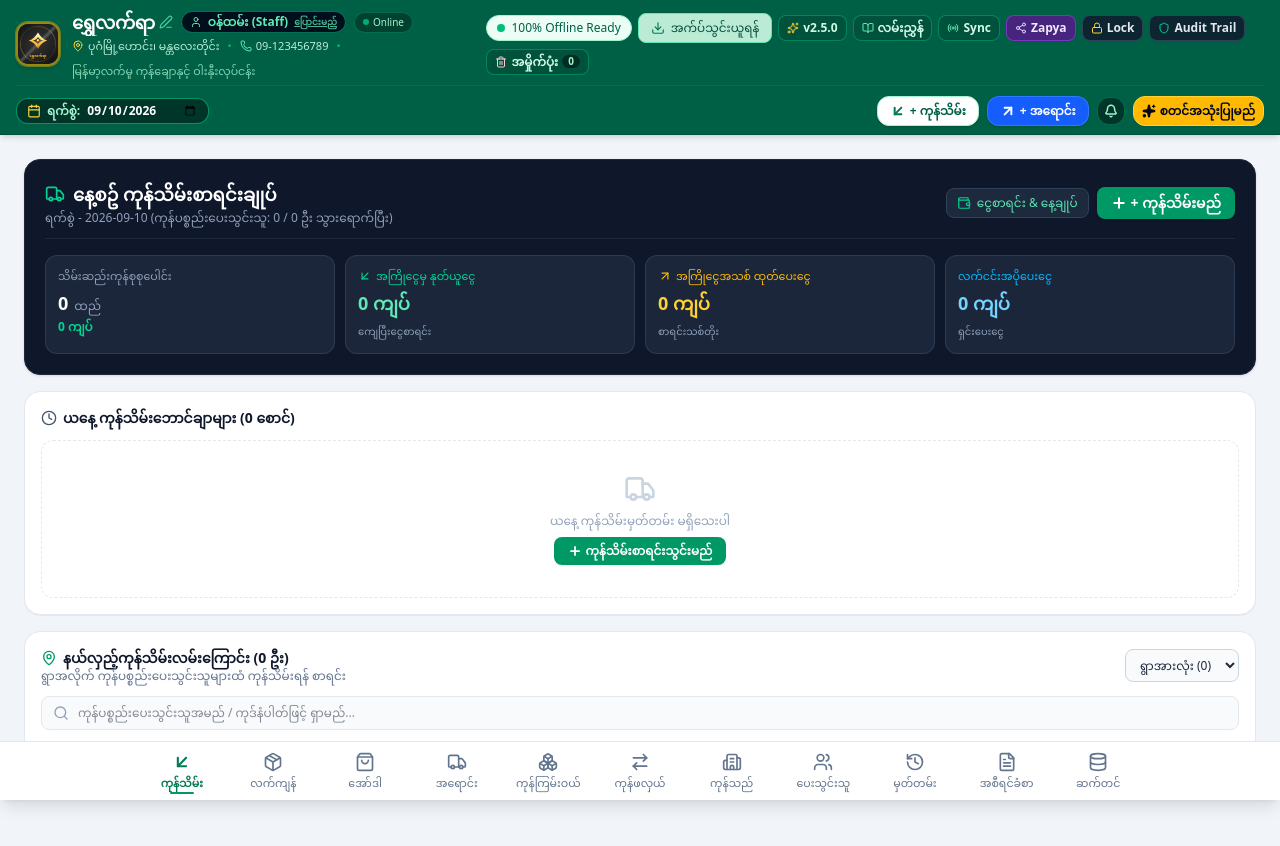
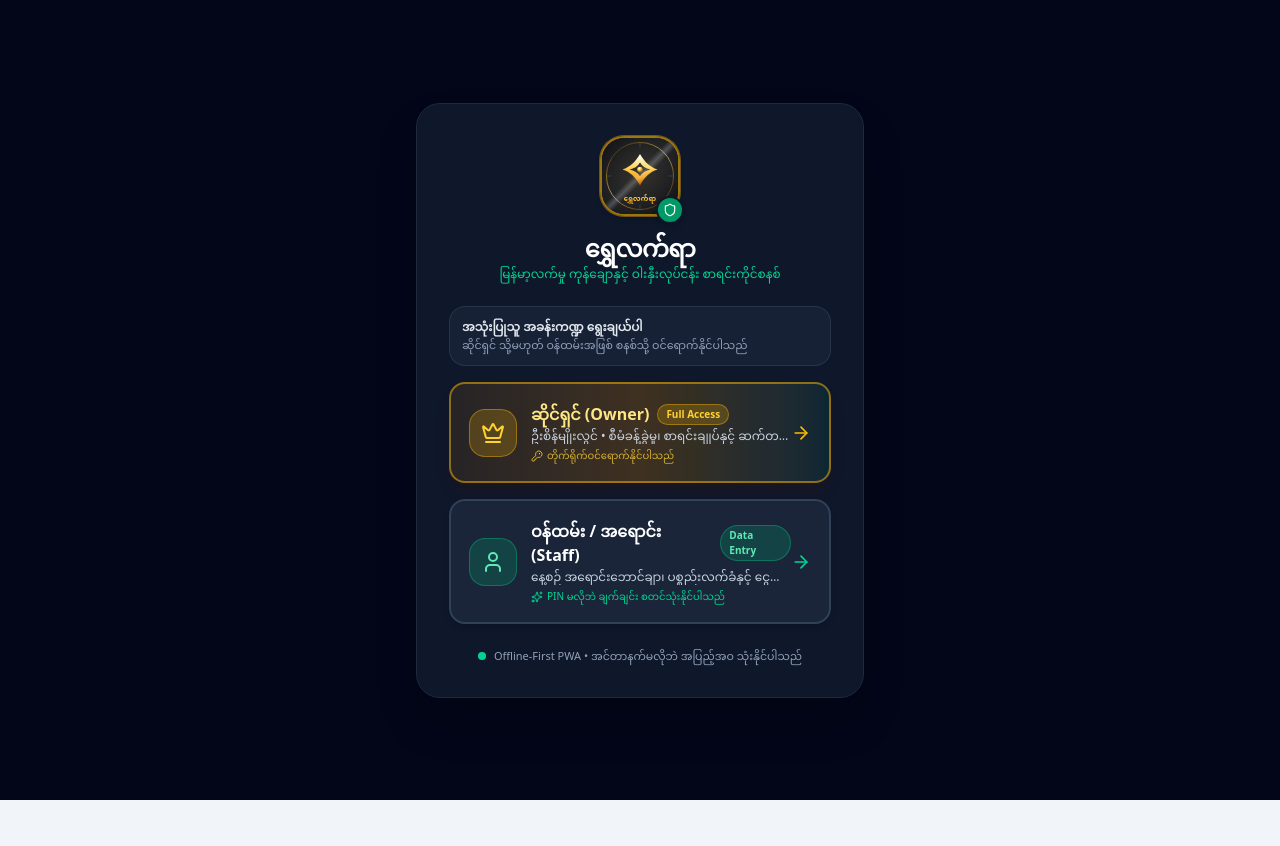
Before and after one commit to seinmyolwin/golden-hand-craft-test, a React (Vite) app: page / in a window 1280 px wide. Shown: the top 846 px of the page. After the commit the page ends 800 px from the top, so only its background shows below. Built offline with nearby package versions, Linux system fonts and the light colour scheme.

Commit message:
feat(auth): implement session-based access control
Replace static app lock guard with session verification. Integrate LoginScreen for authentication, implement async session loading, and update logout logic to properly clear session state.

```diff
--- a/src/App.tsx
+++ b/src/App.tsx
@@ -244,8 +244,28 @@ export default function App() {
   }, []);
 
   // User Session & Role State
-  const [currentSession, setCurrentSession] = useState<UserSession | null>(() => getCurrentSession());
+  const [currentSession, setCurrentSession] = useState<UserSession | null>(() => {
+    if (typeof window !== 'undefined') {
+      try {
+        const raw = sessionStorage.getItem('shwe_let_yar_rbac_session');
+        if (raw) return JSON.parse(raw);
+      } catch {}
+    }
+    return null;
+  });
   const [isUserSwitchModalOpen, setIsUserSwitchModalOpen] = useState<boolean>(false);
+
+  useEffect(() => {
+    let isMounted = true;
+    getCurrentSession().then((session) => {
+      if (isMounted && session) {
+        setCurrentSession(session);
+      }
+    });
+    return () => {
+      isMounted = false;
+    };
+  }, []);
 
   // Security Lock State (using sessionStorage to persist session across page refresh)
   const [appLockSettings, setAppLockSettings] = useState<AppLockSettings>(() => loadAppLockSettings());
@@ -1698,14 +1718,17 @@ export default function App() {
     }
   }, [activeTab]);
 
-  // App Lock Screen Guard
-  if (appLockSettings.enabled && !isUnlocked) {
+  // Session & App Lock Screen Guard
+  if (!currentSession || (appLockSettings.enabled && !isUnlocked)) {
     return (
       <ErrorBoundary>
-        <AppLockScreen
+        <LoginScreen
           appLockSettings={appLockSettings}
           shopSettings={shopSettings}
-          onUnlock={handleUnlock}
+          onLoginSuccess={(session) => {
+            setCurrentSession(session);
+            handleUnlock();
+          }}
           onUpdateAppLockSettings={handleUpdateAppLock}
         />
       </ErrorBoundary>
--- a/src/services/authorizationService.ts
+++ b/src/services/authorizationService.ts
@@ -551,12 +551,7 @@ export async function switchUserSession(
  * Clears the active user session (logout).
  */
 export async function logoutUserSession(): Promise<void> {
-  if (typeof window !== 'undefined') {
-    try {
-      localStorage.removeItem(SESSION_STORAGE_KEY);
-      sessionStorage.removeItem(SESSION_STORAGE_KEY);
-    } catch {}
-  }
+  await clearCurrentSession();
 }
 
 /**
```
